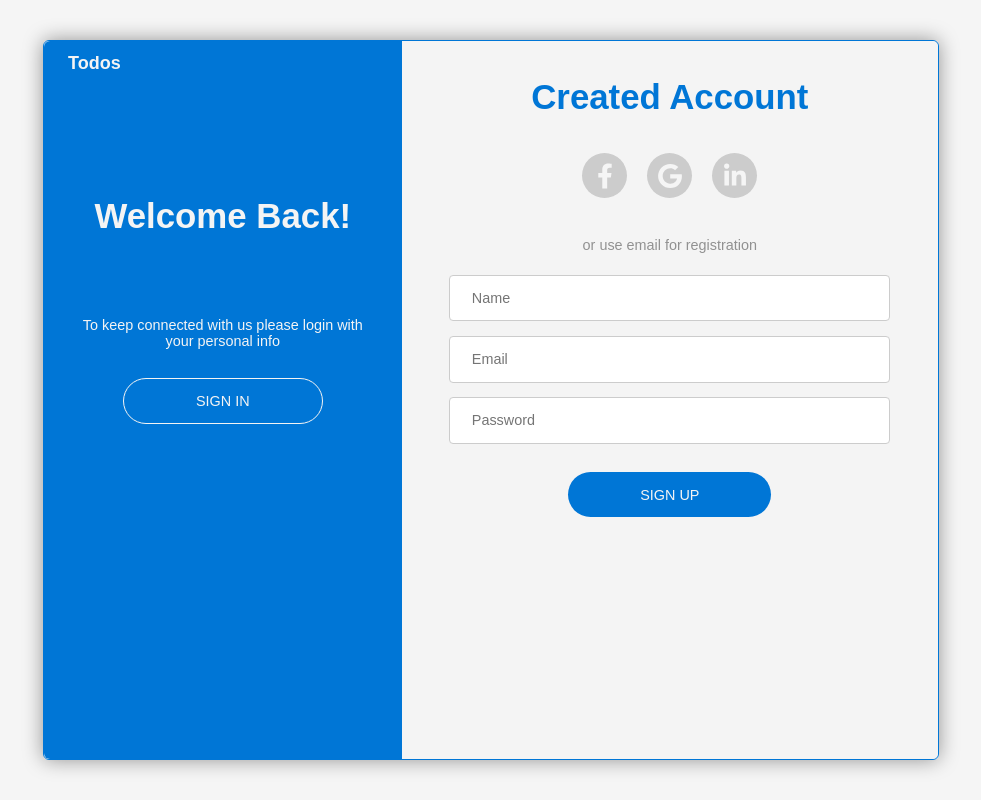
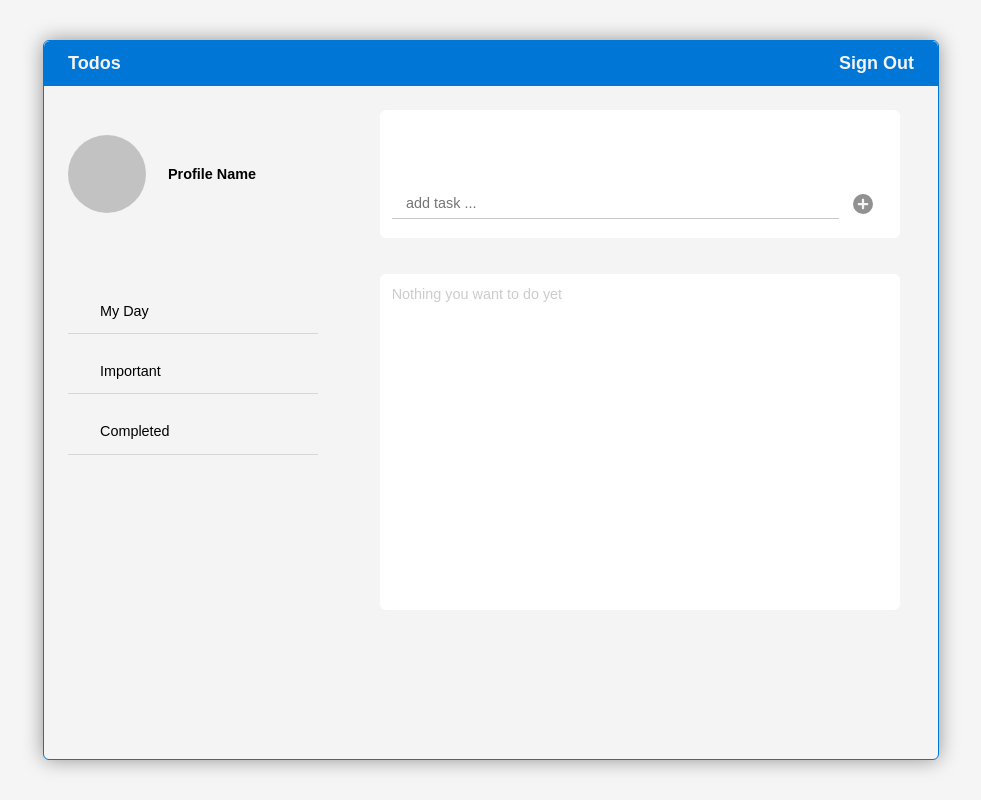
Before and after one commit to rafdianr/e-todos, a React (Create React App) app: page / in a window 1280 px wide. Shown: the top 800 px of the page, without its empty margins (149-1130 px from the left). Built offline with nearby package versions, Linux system fonts and the light colour scheme.

Commit message:
[Rafd] - edit task importance

```diff
--- a/src/assets/style/TaskDashboard.css
+++ b/src/assets/style/TaskDashboard.css
@@ -149,7 +149,15 @@
   color: rgb(224, 54, 54);
 }
 
+.task-icon:hover:not(:last-child) {
+  opacity: 0.5;
+}
+
 .no-task {
   font-size: 1.2em;
   color: #ccc;
 }
+
+.important {
+  color: yellow;
+}
--- a/src/components/TaskCards.js
+++ b/src/components/TaskCards.js
@@ -1,4 +1,4 @@
-import React from "react";
+import React, { useState, useEffect } from "react";
 import "../assets/style/TaskDashboard.css";
 import { FontAwesomeIcon } from "@fortawesome/react-fontawesome";
 import {
@@ -15,7 +15,7 @@ const TaskCards = (props) => {
         <FontAwesomeIcon icon={faSquare} />
       </div>
       <p className="task-des">{item.title}</p>
-      <div className="task-icon important">
+      <div className={`task-icon ${item.importance && "important"}`}>
         <FontAwesomeIcon icon={faStar} onClick={() => props.ImpTodo(item.id)} />
       </div>
       <div className="task-icon edit">
--- a/src/pages/SignIn.js
+++ b/src/pages/SignIn.js
@@ -15,8 +15,8 @@ function SignIn() {
               <p className="sign-left-item-des">
                 Enter your personal details and start your journey with us
               </p>
-              <Link to="/">
-                <button class="reg-btn white">SIGN UP</button>
+              <Link to="/signup">
+                <button className="reg-btn white">SIGN UP</button>
               </Link>
             </div>
           </div>
@@ -28,7 +28,7 @@ function SignIn() {
               <form className="sign-form" action="submit">
                 <input type="text" placeholder="Email" />
                 <input type="text" placeholder="Password" />
-                <button class="reg-btn">SIGN IN</button>
+                <button className="reg-btn">SIGN IN</button>
               </form>
             </div>
           </div>
--- a/src/pages/TaskDashboard.js
+++ b/src/pages/TaskDashboard.js
@@ -27,11 +27,11 @@ const TaskDashboard = () => {
   };
 
   const handleTaskImportance = (id) => {
-    console.log("change importance", id);
+    console.log("change importance");
     const tempTodos = todos.find((item) => item.id === id);
-    console.log(tempTodos);
+    console.log("before change", tempTodos);
     tempTodos.importance = !tempTodos.importance;
-    console.log(tempTodos);
+    console.log("after change", tempTodos);
   };
 
   return (
--- a/src/routes/Routes.js
+++ b/src/routes/Routes.js
@@ -1,15 +1,17 @@
 import React, { Fragment } from "react";
 import SignUp from "../pages/SignUp";
 import SignIn from "../pages/SignIn";
-import { Route } from "react-router-dom";
+import { Route, Switch } from "react-router-dom";
 import TaskDashboard from "../pages/TaskDashboard";
 
 function Routes() {
   return (
     <Fragment>
-      <Route path="/" component={SignUp} exact />
-      <Route path="/signin" component={SignIn} exact />
-      <TaskDashboard />
+      <Switch>
+        <Route path="/signup" component={SignUp} exact />
+        <Route path="/signin" component={SignIn} exact />
+        <Route path="/" component={TaskDashboard} exact />
+      </Switch>
     </Fragment>
   );
 }
```
